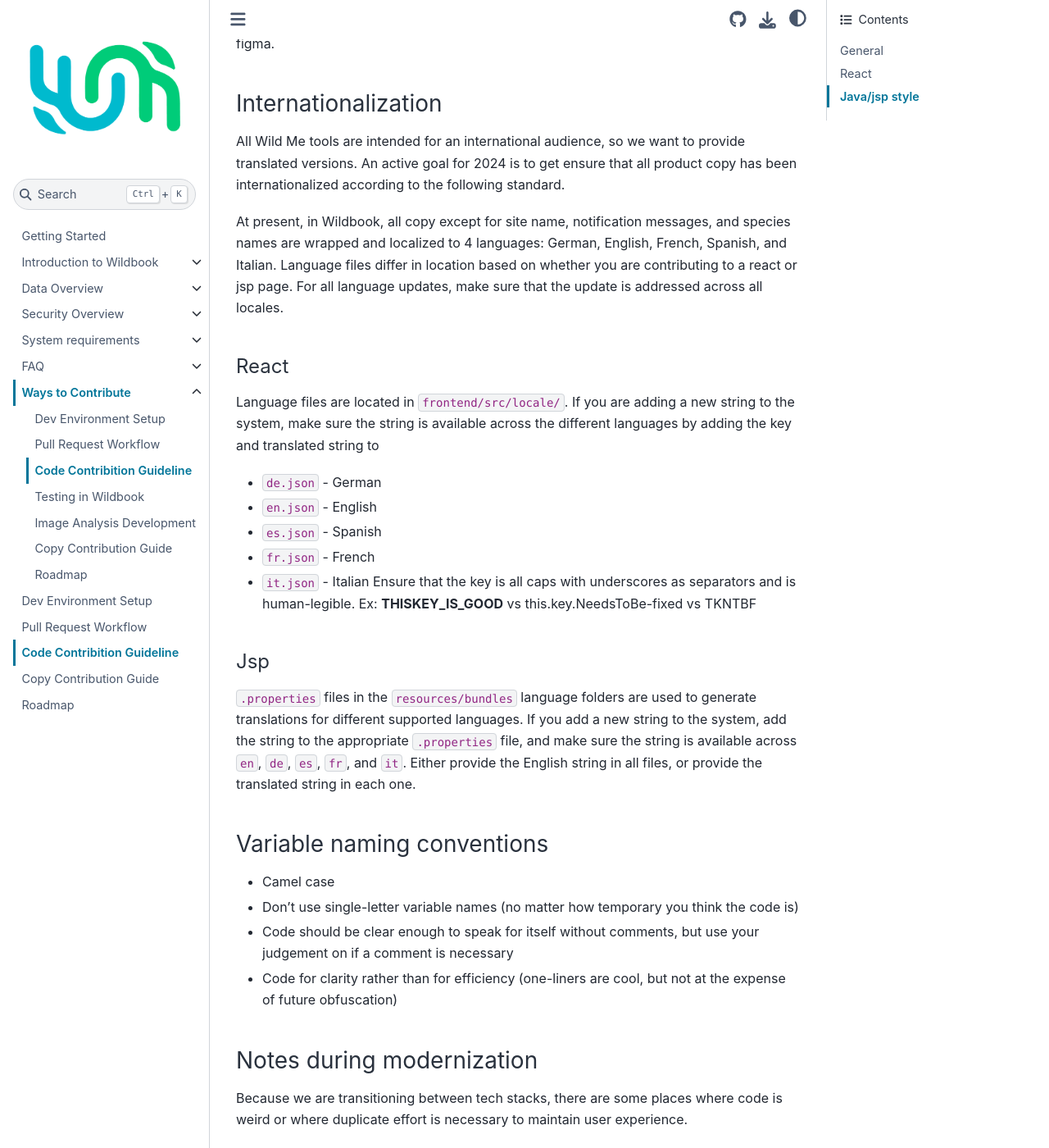
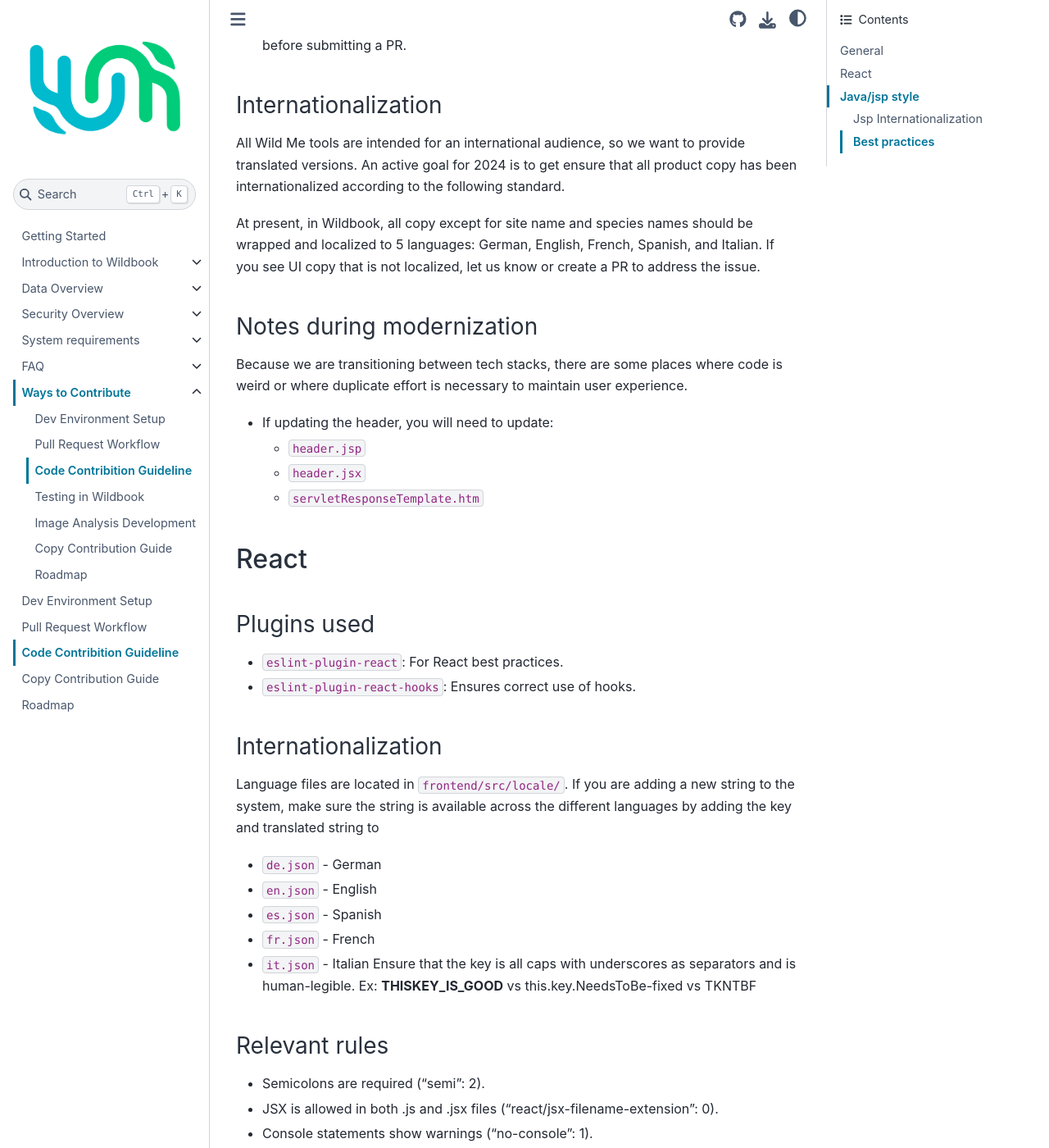
Before and after one commit to WildMeOrg/wildbook-docs, a Sphinx documentation site: the page built from docs/contribute/code-guide.md, in a window 1280 px wide and 1400 px high, scrolled down 888 px. Shown: the whole window at 82% size. Built offline with Sphinx 7.4.7 and the Sphinx Book theme 1.1.4, drawn with Linux system fonts in a browser that asks for light colours; some of the changed text lies outside the part shown.

Commit message:
nfr cleanup

```diff
--- a/docs/contribute/code-guide.md
+++ b/docs/contribute/code-guide.md
@@ -1,24 +1,37 @@
 # Code Contribition Guideline
 
-Presently, Wildbook is a tomcat application leveraging jsp as the frontend. We are transitioning to a react frontend with a standardized REST API framework. We are iteratively removing jsp pages. For more details on the trajectory of page updates, see the roadmap.
+Presently, Wildbook is a tomcat application leveraging jsp as the frontend. We are transitioning to a react frontend with a standardized REST API framework. We are iteratively removing jsp pages. For more details on the trajectory of page updates, see the [roadmap](roadmap.md).
 
 ## General
 * DRY Principle: Do Not Repeat Yourself. Avoid code duplication by reusing components, functions, and styles. This not only minimizes the codebase but also simplifies maintenance and updates.
 * If you are adding code that will be custom to a single platform, the feature needs to be approved by the Wild Me team. If approved, add all custom code in a block at the bottom of the page to prevent merge conflicts.
+* Variable names should be in camel case
+* Don’t use single-letter variable names (no matter how temporary you think the code is)
+* Code should be clear enough to speak for itself without comments, but use your judgement on if a comment is necessary
+* Code for clarity rather than for efficiency (one-liners are cool, but not at the expense of future obfuscation)
 
 ### Dependencies
 * All dependencies must be on a locked version. We do not accept PRs that use the `latest` version of anything.
 * We use dependabot for dependency management; however, due to inconsistencies in semantic versioning and behavioral changes in packages supporting machine learning, we do system testing for all PRs suggested by dependabot. If you want to update or add a new dependency, contact the Wild Me team to discuss the changes before submitting a PR.
 
-### In-line styling
-Generally speaking, we want to avoid in-line styling to allow for greater consistency and understandability. If you have concerns with what theme styling to use, check the theme figma.
-
 ### Internationalization
 All Wild Me tools are intended for an international audience, so we want to provide translated versions. An active goal for 2024 is to get ensure that all product copy has been internationalized according to the following standard.
 
-At present, in Wildbook, all copy except for site name, notification messages, and species names are wrapped and localized to 4 languages: German, English, French, Spanish, and Italian. Language files differ in location based on whether you are contributing to a react or jsp page. For all language updates, make sure that the update is addressed across all locales.
+At present, in Wildbook, all copy except for site name and species names should be wrapped and localized to 5 languages: German, English, French, Spanish, and Italian. If you see UI copy that is not localized, let us know or create a PR to address the issue.
 
-#### React
+### Notes during modernization
+Because we are transitioning between tech stacks, there are some places where code is weird or where duplicate effort is necessary to maintain user experience.
+* If updating the header, you will need to update:
+  * `header.jsp`
+  * `header.jsx`
+  * `servletResponseTemplate.htm`
+
+## React
+### Plugins used
+* `eslint-plugin-react`: For React best practices.
+* `eslint-plugin-react-hooks`: Ensures correct use of hooks.
+
+### Internationalization
 Language files are located in `frontend/src/locale/`. If you are adding a new string to the system, make sure the string is available across the different languages by adding the key and translated string to
 * `de.json` - German
 * `en.json` - English
@@ -27,33 +40,12 @@ Language files are located in `frontend/src/locale/`. If you are adding a new st
 * `it.json` - Italian
 Ensure that the key is all caps with underscores as separators and is human-legible. Ex: **THISKEY_IS_GOOD** vs this.key.NeedsToBe-fixed vs TKNTBF
 
-#### Jsp
-`.properties` files in the `resources/bundles` language folders are used to generate translations for different supported languages. If you add a new string to the system, add the string to the appropriate `.properties` file, and make sure the string is available across `en`, `de`, `es`, `fr`, and `it`. Either provide the English string in all files, or provide the translated string in each one.
-
-### Variable naming conventions
-* Camel case
-* Don’t use single-letter variable names (no matter how temporary you think the code is)
-* Code should be clear enough to speak for itself without comments, but use your judgement on if a comment is necessary
-* Code for clarity rather than for efficiency (one-liners are cool, but not at the expense of future obfuscation)
-
-### Notes during modernization
-Because we are transitioning between tech stacks, there are some places where code is weird or where duplicate effort is necessary to maintain user experience.
-* If updating the header, you will need to update:
-  * `header.jsp`
-  * `header.jsx`
-  * `servletResponseTemplate.htm`
-* If changing a dropdown in a .jsp page, use the library `select 2`. It provides a single line component update that adds in the ability to filter the dropdown. For example: `$('#selectCode').select2({width: '100%'});`
-
-## React
-### Plugins used
-* `eslint-plugin-react`: For React best practices.
-* `eslint-plugin-react-hooks`: Ensures correct use of hooks.
-
 ### Relevant rules
 * Semicolons are required ("semi": 2).
 * JSX is allowed in both .js and .jsx files ("react/jsx-filename-extension": 0).
 * Console statements show warnings ("no-console": 1).
 * React Hooks rules are enforced ("react-hooks/rules-of-hooks": "error").
+* `/* eslint-disable no-restricted-globals */` must be present at the top of the serviceworker to allow `self` to work
 
 ### Best practices
 * _Prefer Bootstrap Classes_: Always use Bootstrap's utility classes for styling when possible. This ensures consistency across the project and leverages Bootstrap's responsive features. Only use custom CSS or inline styles when the desired styling cannot be achieved with Bootstrap.
@@ -69,13 +61,13 @@ Because we are transitioning between tech stacks, there are some places where co
 ### Customizing copy
 If you are updating a translation for general use, do your PR against the `main` branch. If you are updating a language file to have specific copy associated with a specific platform, do your PR against the specific platform's branch.
 
-### Coming changes
-10.7: [867](https://github.com/WildMeOrg/Wildbook/issues/867) Linter will recognize node.js. Until then, you may need to use the following to cancel out unused reference errors from your linter
-* this line used before process.env // eslint-disable-next-line no-undef`
-* this line at the top of files with a lot of node.js calls /* eslint-disable no-undef */
-
 ## Java/jsp style
 
+### Jsp Internationalization
+`.properties` files in the `resources/bundles` language folders are used to generate translations for different supported languages. If you add a new string to the system, add the string to the appropriate `.properties` file, and make sure the string is available across `en`, `de`, `es`, `fr`, and `it`. Either provide the English string in all files, or provide the translated string in each one.
+
+### Best practices
+* If changing a dropdown in a .jsp page, use the library `select 2`. It provides a single line component update that adds in the ability to filter the dropdown. For example: `$('#selectCode').select2({width: '100%'});`
 * Initialize variables and type signatures at the abstract/interface level when possible.
 
 Instead of:
```
